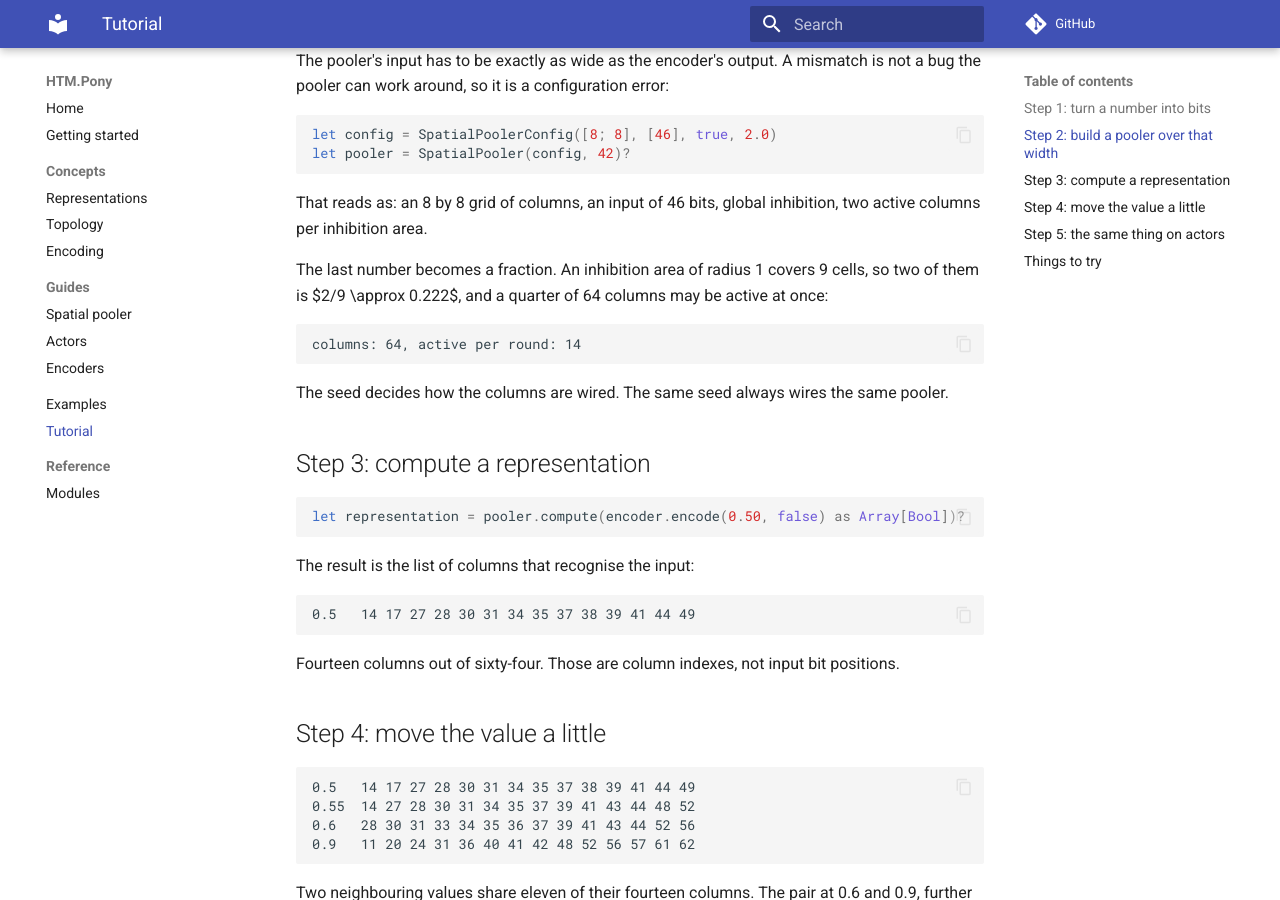
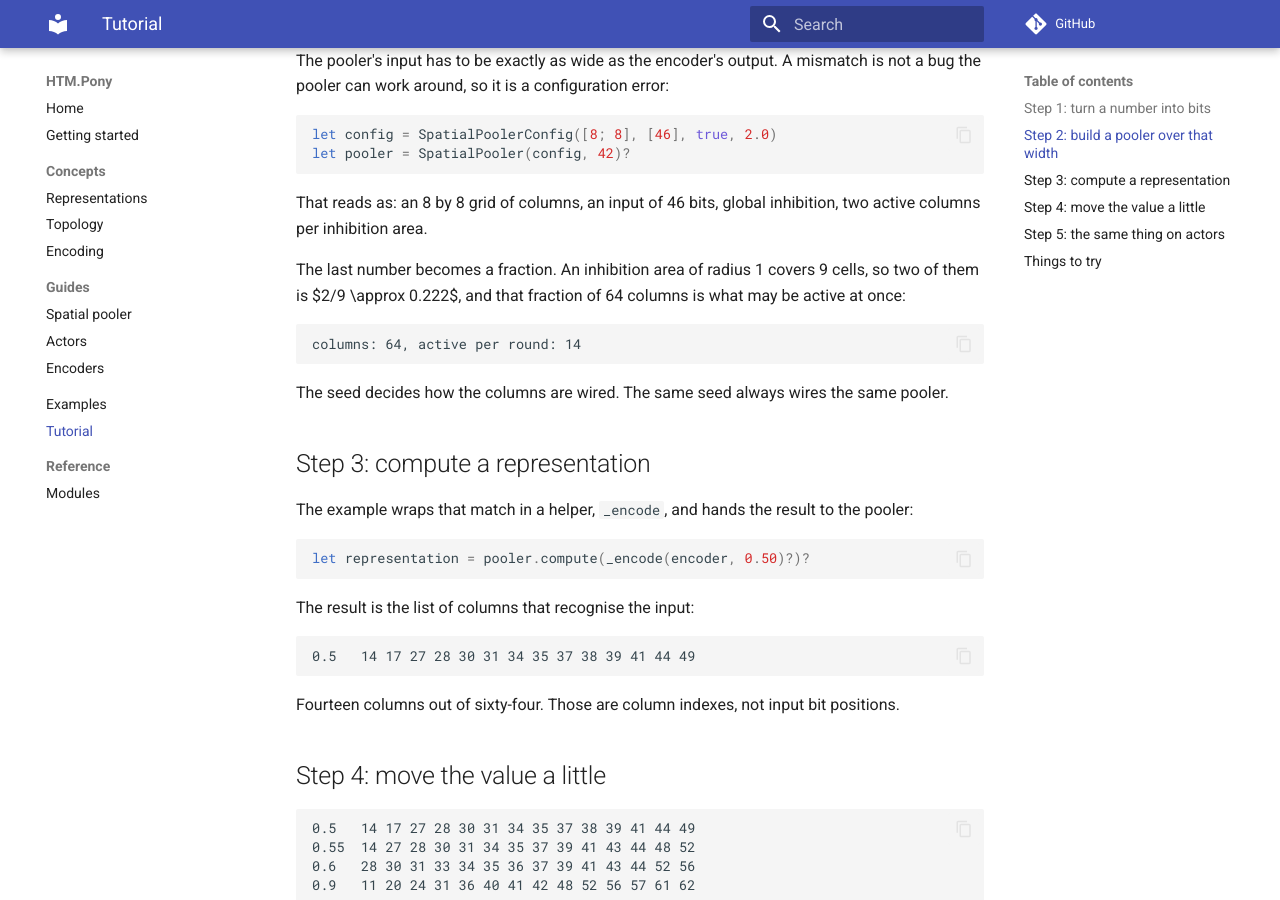
Before and after one commit to d-led/htm.pony, an MkDocs documentation site: the page built from docs/tutorial.md, in a window 1280 px wide and 900 px high, scrolled down 905 px. Built offline with MkDocs 1.6.1 and Material for MkDocs 9.7.7, drawn with Linux system fonts in a browser that asks for light colours; comment, search, counter and statistics services are not loaded.

Commit message:
Correct the tutorial: no cast, exact fraction

````diff
--- a/docs/tutorial.md
+++ b/docs/tutorial.md
@@ -52,8 +52,8 @@ That reads as: an 8 by 8 grid of columns, an input of 46 bits, global
 inhibition, two active columns per inhibition area.
 
 The last number becomes a fraction. An inhibition area of radius 1 covers 9
-cells, so two of them is $2/9 \approx 0.222$, and a quarter of 64 columns may be
-active at once:
+cells, so two of them is $2/9 \approx 0.222$, and that fraction of 64 columns
+is what may be active at once:
 
 ```
 columns: 64, active per round: 14
@@ -64,8 +64,11 @@ pooler.
 
 ## Step 3: compute a representation
 
+The example wraps that match in a helper, `_encode`, and hands the result to the
+pooler:
+
 ```pony
-let representation = pooler.compute(encoder.encode(0.50, false) as Array[Bool])?
+let representation = pooler.compute(_encode(encoder, 0.50)?)?
 ```
 
 The result is the list of columns that recognise the input:
````
